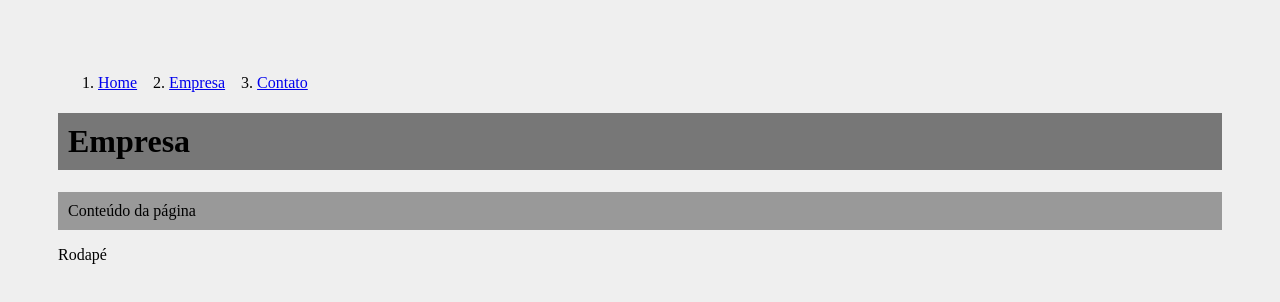
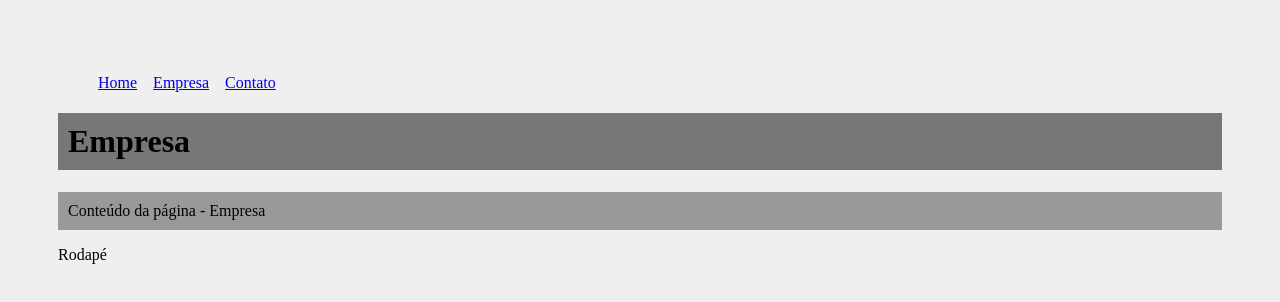
Before and after one commit to joellaranjeira/CursoReact, a React (Create React App) app in the folder primeiro-projeto/: page /empresa in a window 1280 px wide. Shown: the top 302 px of the page. Built offline with nearby package versions, Linux system fonts and the light colour scheme.

Commit message:
aula 15 ajustes 02

```diff
--- a/primeiro-projeto/src/components/Layout/Footer.js
+++ b/primeiro-projeto/src/components/Layout/Footer.js
@@ -1,5 +1,5 @@
-function Footer (){
+function Footer() {
     return <footer>Rodapé</footer>
-}
+  }
 
-export default Footer
+  export default Footer
--- a/primeiro-projeto/src/components/Layout/Navbar.module.css
+++ b/primeiro-projeto/src/components/Layout/Navbar.module.css
@@ -1,8 +1,8 @@
-.list{
+.list {
     display: flex;
-    list-style: nome;
-}
+    list-style: none;
+  }
 
-.item{
-    margin-right: 2em;
-}
+  .item {
+    margin-right: 1em;
+  }
--- /dev/null
+++ b/primeiro-projeto/src/components/pages/Contato.js
@@ -0,0 +1,10 @@
+function Contato() {
+    return (
+      <div>
+        <h1>Contato</h1>
+        <p>Conteúdo da página - Contato</p>
+      </div>
+    )
+  }
+
+  export default Contato
--- /dev/null
+++ b/primeiro-projeto/src/components/pages/Empresa.js
@@ -0,0 +1,10 @@
+function Empresa() {
+    return (
+      <div>
+        <h1>Empresa</h1>
+        <p>Conteúdo da página - Empresa</p>
+      </div>
+    )
+  }
+
+  export default Empresa
--- /dev/null
+++ b/primeiro-projeto/src/components/pages/Home.js
@@ -0,0 +1,10 @@
+function Home() {
+    return (
+      <div>
+        <h1>Home</h1>
+        <p>Conteúdo da página - Home</p>
+      </div>
+    )
+  }
+
+  export default Home
--- a/primeiro-projeto/src/pages/Contato.js
+++ /dev/null
@@ -1,10 +0,0 @@
-function Contato (){
-    return(
-        <div>
-            <h1>Contato</h1>
-            <p>Conteúdo da página</p>
-        </div>
-    )
-}
-
-export default Contato
--- a/primeiro-projeto/src/pages/Empresa.js
+++ /dev/null
@@ -1,10 +0,0 @@
-function Empresa (){
-    return(
-        <div>
-            <h1>Empresa</h1>
-            <p>Conteúdo da página</p>
-        </div>
-    )
-}
-
-export default Empresa
--- a/primeiro-projeto/src/pages/Home.js
+++ /dev/null
@@ -1,10 +0,0 @@
-function Home (){
-    return(
-        <div>
-            <h1>Home</h1>
-            <p>Conteúdo da página</p>
-        </div>
-    )
-}
-
-export default Home
```
Also changed, not shown: primeiro-projeto/src/App.js (+11 -12 lines), primeiro-projeto/src/components/Layout/NavBar.js (+3 -4 lines).
